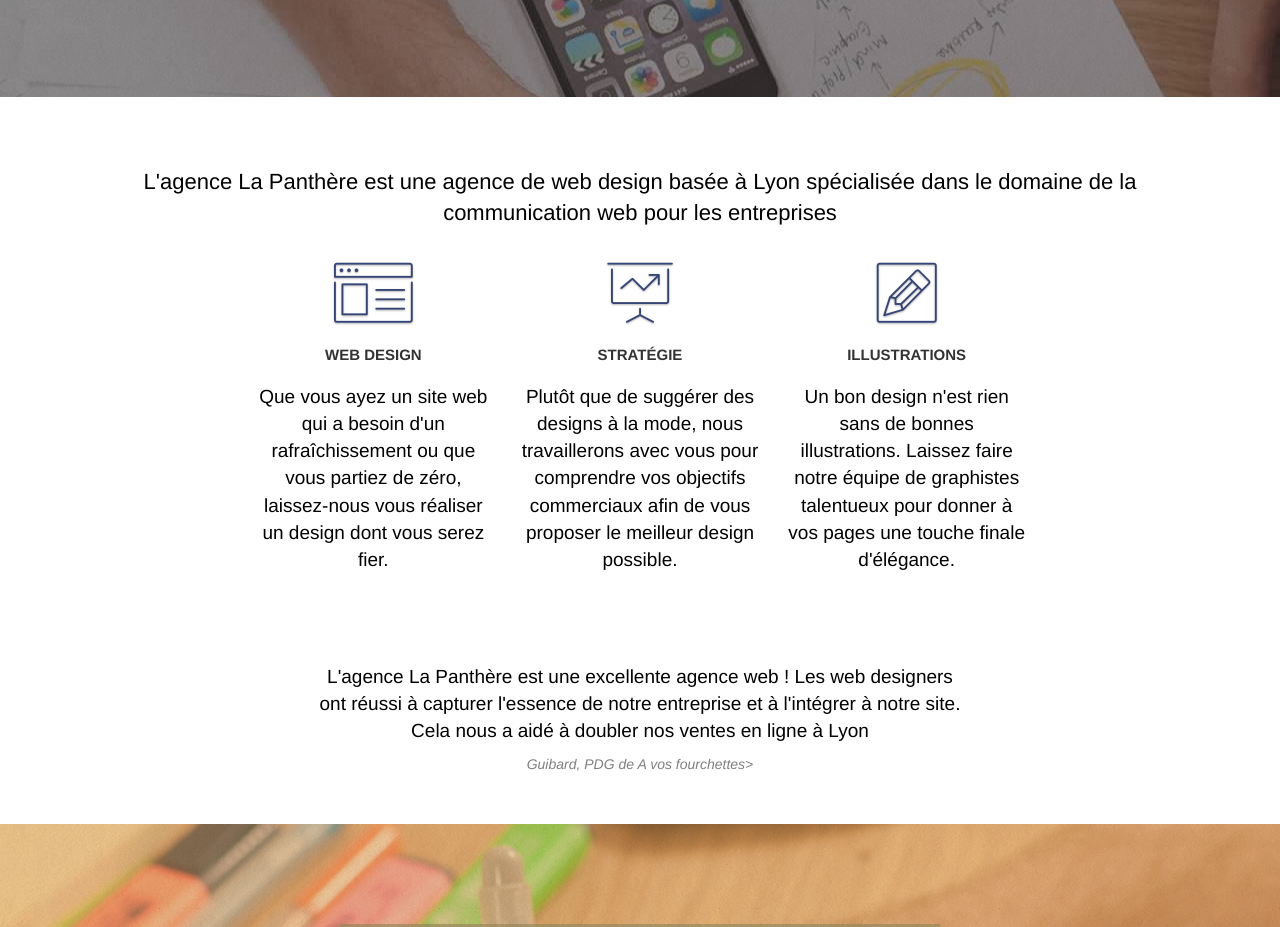
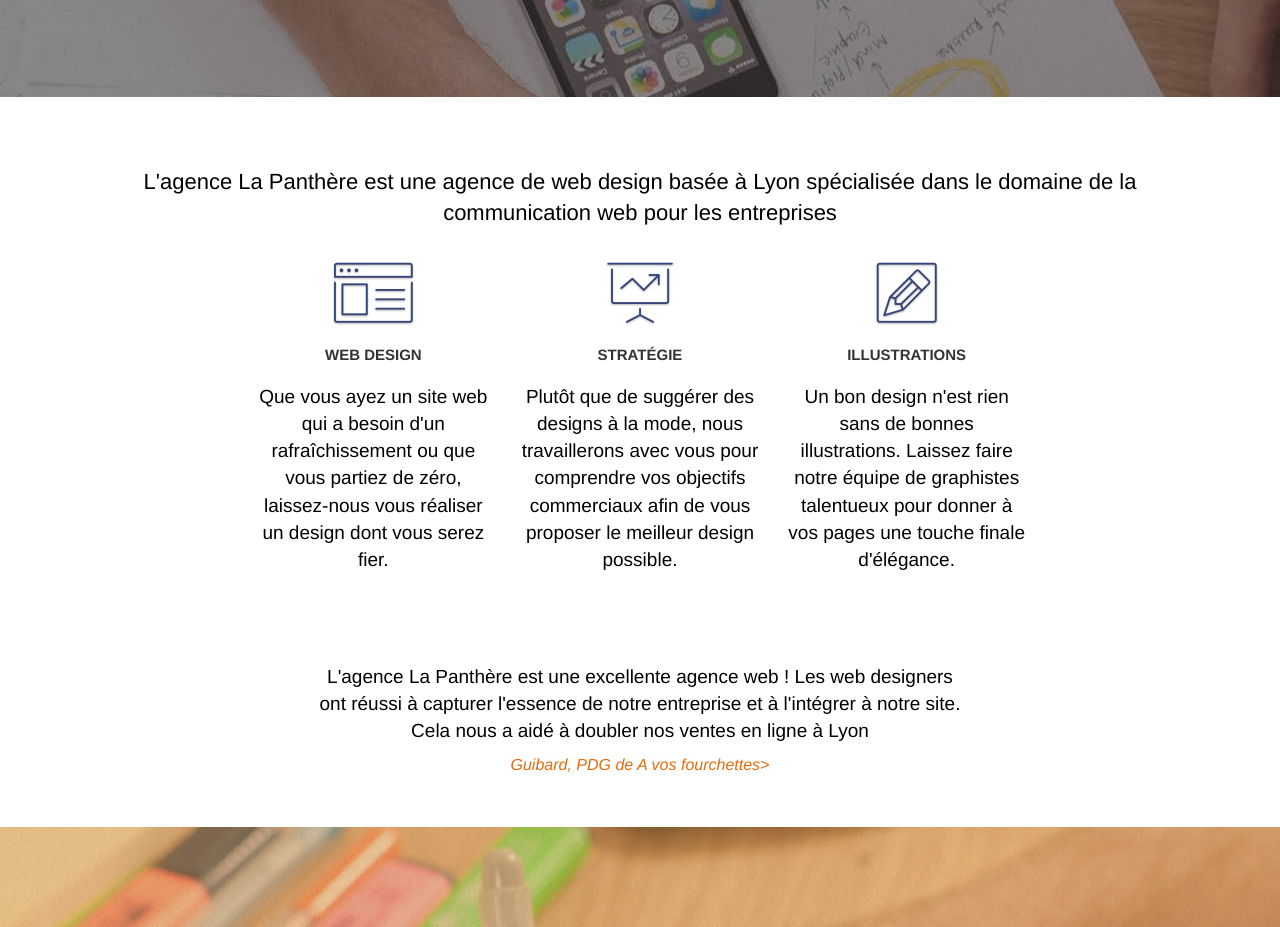
Before and after one commit to BASTINOU777/BASTINOU777, a plain HTML site: page index.html in a window 1280 px wide. Shown: the part 356-1283 px from the top of the page. Drawn offline with Linux system fonts and the light colour scheme.

Commit message:
modif font size

```diff
--- a/style.css
+++ b/style.css
@@ -209,7 +209,7 @@ a:hover {
 
 .d-bloc .panel,
 .l-bloc {
-    color: rgba(0, 0, 0, .5);
+    color: rgb(229 107 14);
 }
 
 .d-bloc .panel button:hover,
@@ -711,6 +711,9 @@ p {
     font-size: 19px;
     /* modif font */
 }
+cite {
+    font-size: medium;
+}
 
 .tight-width-whitespace {
     max-width: 600px;
```
